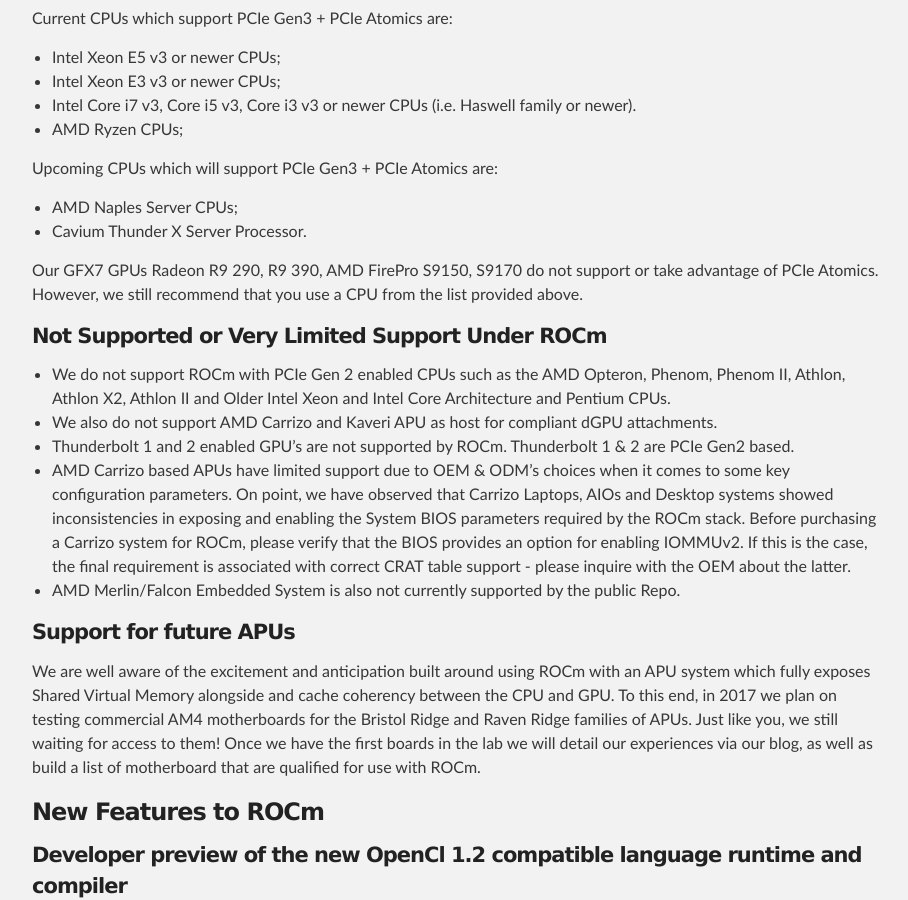
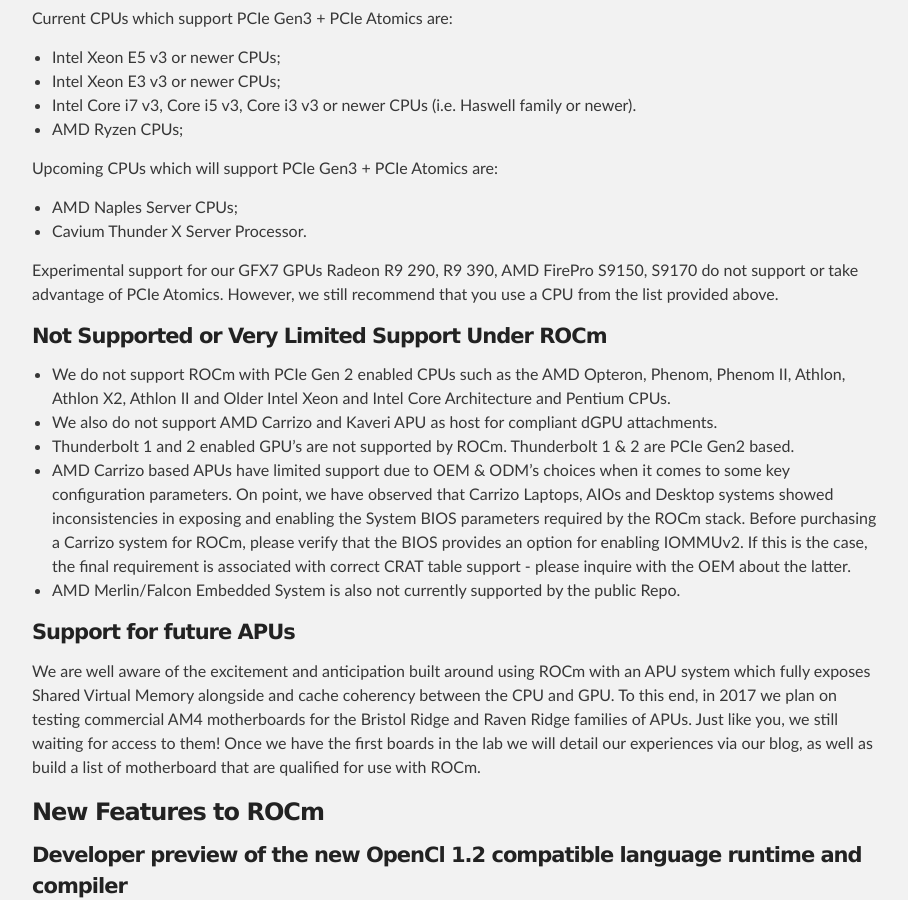
Before and after one commit to ROCm/ROCm.github.io, a Jekyll site: the page built from install.md, in a window 1280 px wide and 900 px high, scrolled down 1153 px. Shown: the whole window, without its empty margins (183-1091 px from the left). Built offline with Jekyll 4.4.1, drawn with Linux system fonts in a browser that asks for light colours.

Commit message:
Update install.md

```diff
--- a/install.md
+++ b/install.md
@@ -55,7 +55,7 @@
   * AMD Naples Server CPUs;
   * Cavium Thunder X Server Processor.
 
-Our GFX7 GPUs Radeon R9 290, R9 390, AMD FirePro S9150, S9170 do not support or
+Experimental support for our GFX7 GPUs Radeon R9 290, R9 390, AMD FirePro S9150, S9170 do not support or
 take advantage of PCIe Atomics. However, we still recommend that you use a CPU
 from the list provided above.
 
```
